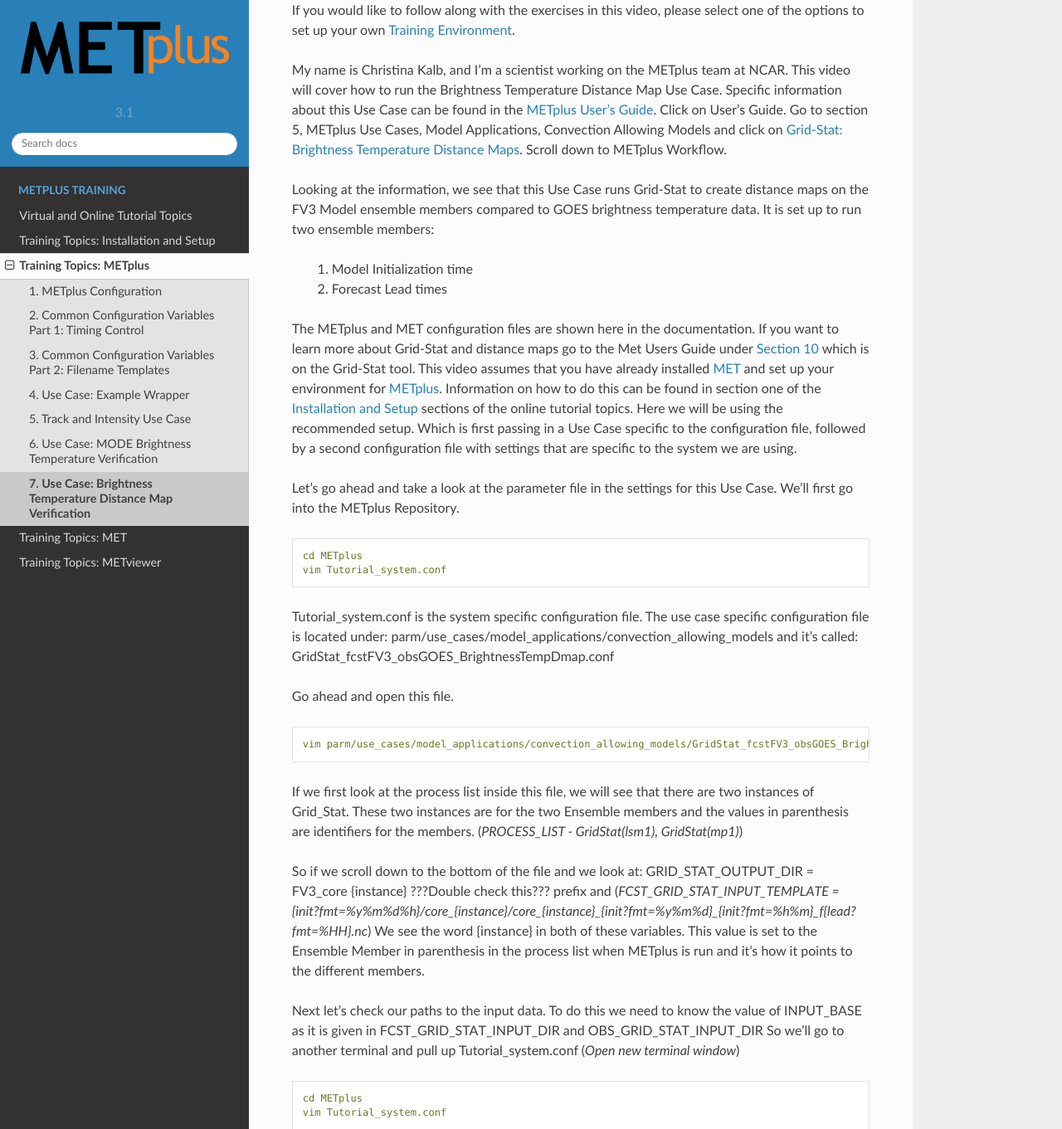
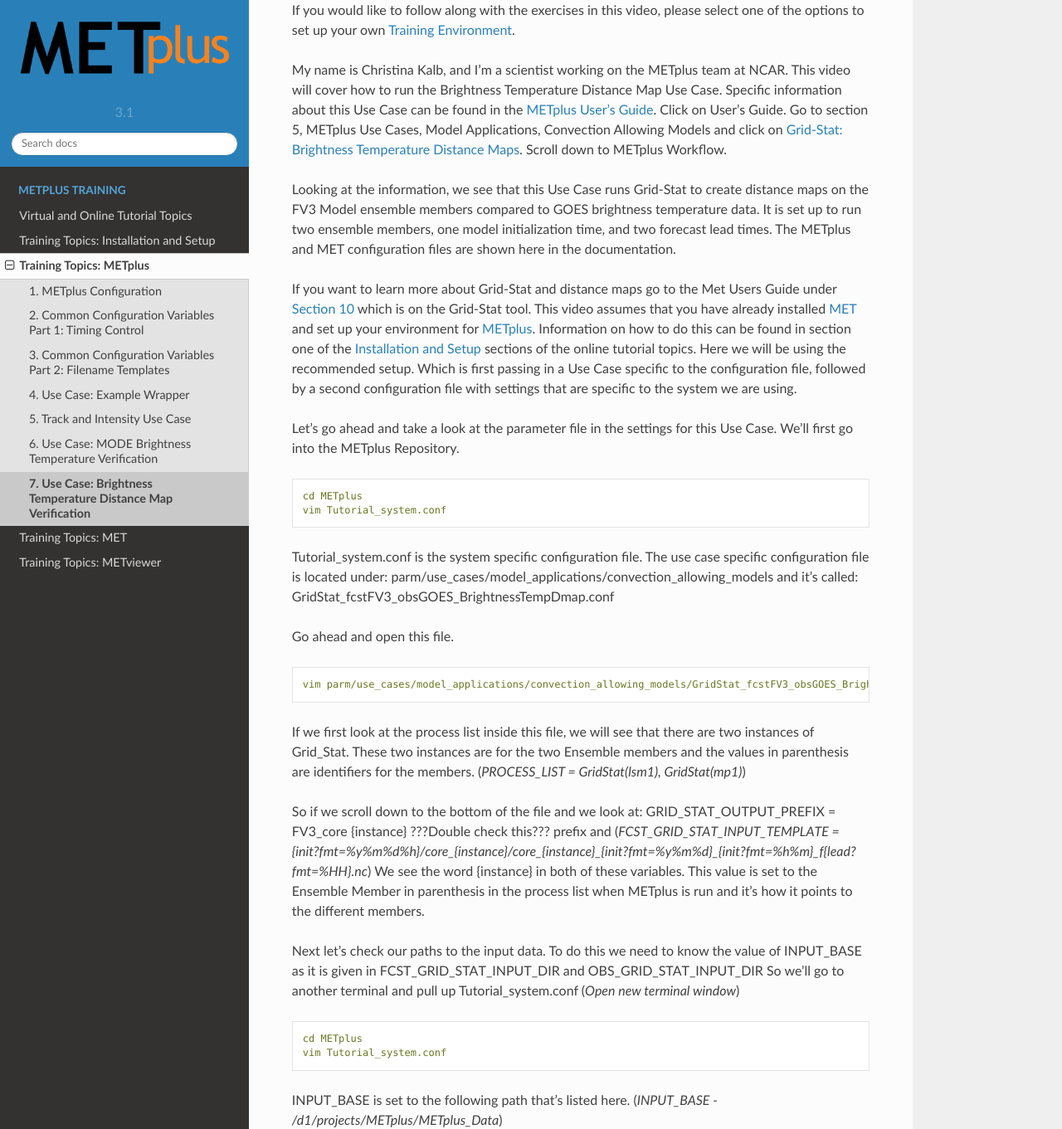
Before and after one commit to dtcenter/METplus-Training, a Sphinx documentation site: the page built from docs/modules/METplus/use_case_brightness_temperature_distance_map.rst, in a window 1280 px wide and 1400 px high, scrolled down 501 px, cut to the strip 39-1400 px from the top of the window. Shown: the whole strip at 83% size. Built offline with Sphinx 7.4.7 and the Read the Docs theme 2.0.0, drawn with Linux system fonts in a browser that asks for light colours.

Commit message:
Update use_case_brightness_temperature_distance_map.rst

```diff
--- a/docs/modules/METplus/use_case_brightness_temperature_distance_map.rst
+++ b/docs/modules/METplus/use_case_brightness_temperature_distance_map.rst
@@ -23,12 +23,10 @@
 
 Looking at the information, we see that this Use Case runs Grid-Stat to
 create distance maps on the FV3 Model ensemble members compared to GOES
-brightness temperature data. It is set up to run two ensemble members:
+brightness temperature data. It is set up to run two ensemble members, one
+model initialization time, and two forecast lead times.  The METplus and MET
+configuration files are shown here in the documentation.
 
-  1. Model Initialization time
-  2. Forecast Lead times
-
-The METplus and MET configuration files are shown here in the documentation.
 If you want to learn more about Grid-Stat and distance maps go to the Met
 Users Guide under
 `Section 10 <https://met.readthedocs.io/en/latest/Users_Guide/grid-stat.html>`_
@@ -68,10 +66,10 @@
 there are two instances of Grid_Stat. These two instances are for the two
 Ensemble members and the values in parenthesis are identifiers for the
 members.
-(*PROCESS_LIST - GridStat(lsm1), GridStat(mp1)*)
+(*PROCESS_LIST = GridStat(lsm1), GridStat(mp1)*)
 
 So if we scroll down to the bottom of the file and we look at:
-GRID_STAT_OUTPUT_DIR = FV3_core {instance} ???Double check this???
+GRID_STAT_OUTPUT_PREFIX = FV3_core {instance} ???Double check this???
 prefix and (*FCST_GRID_STAT_INPUT_TEMPLATE = {init?fmt=%y%m%d%h}/core_{instance}/core_{instance}_{init?fmt=%y%m%d}_{init?fmt=%h%m}_f{lead?fmt=%HH}.nc*)
 We see the word {instance} in both of these variables. This value is set
 to the Ensemble Member in parenthesis in the process list when METplus is
```
